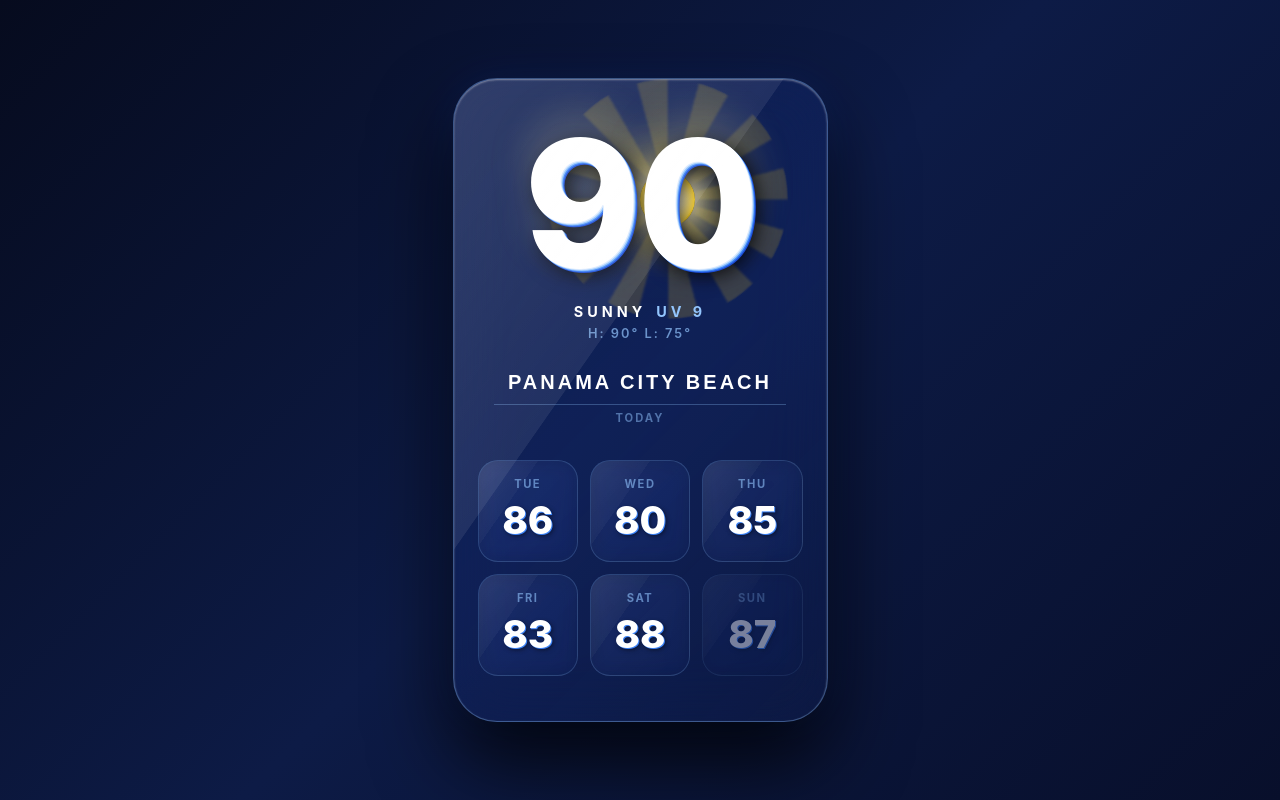
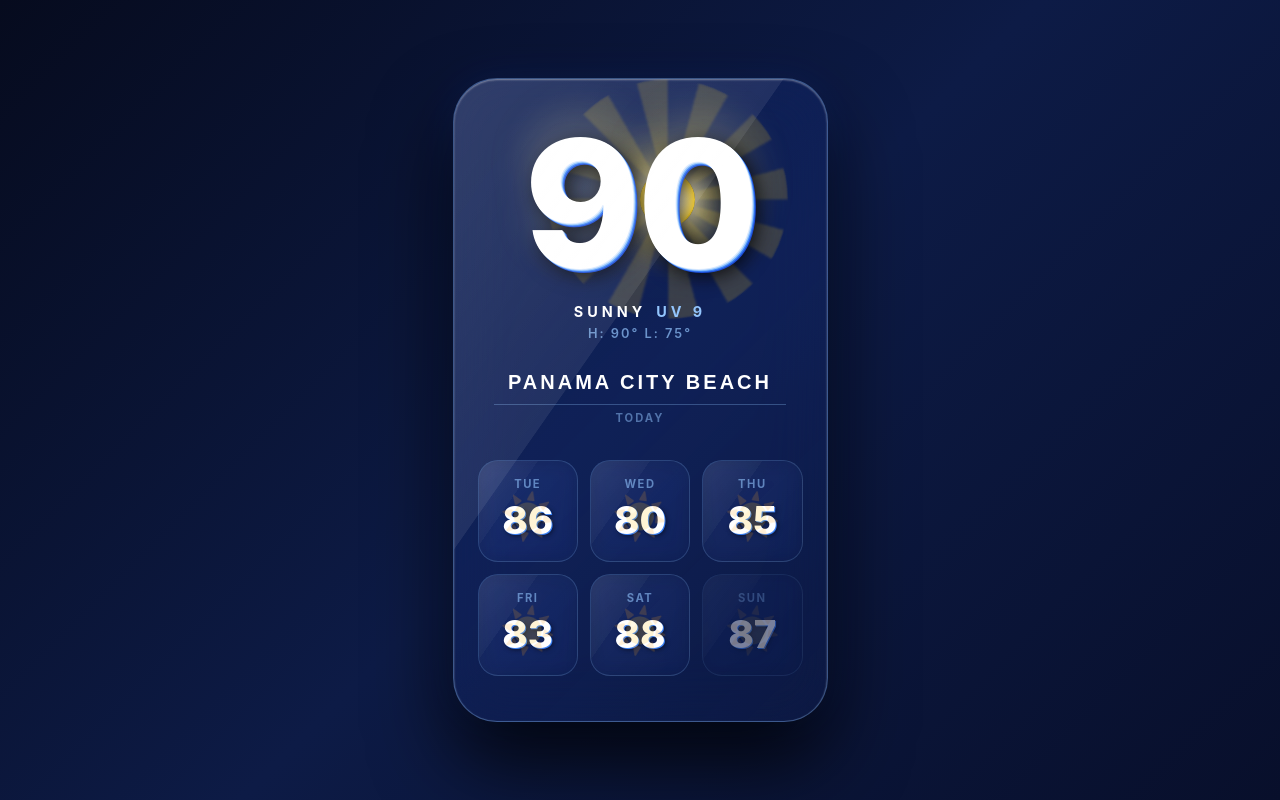
Before and after one commit to aityathornton24-dev/Weather-App, a plain HTML site: page index.html in a window 1280 px wide. Drawn offline with Linux system fonts and the light colour scheme.

Commit message:
Update style.css

```diff
--- a/style.css
+++ b/style.css
@@ -277,3 +277,15 @@ body {
     from { transform: rotate(0deg); }
     to { transform: rotate(360deg); }
 }
+
+/* Sun emoji behind mini temperature */
+.mini-display::before {
+    content: "☀️";
+    position: absolute;
+    font-size: 2.8rem;
+    opacity: 0.18;
+    filter: blur(0.5px);
+    transform: translateY(-4px);
+    z-index: 1;
+    pointer-events: none;
+}
```
